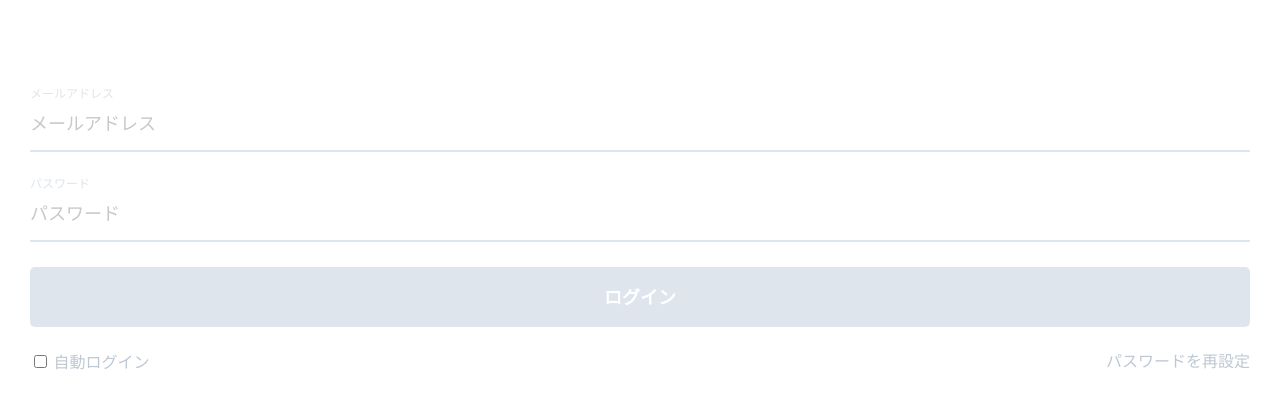
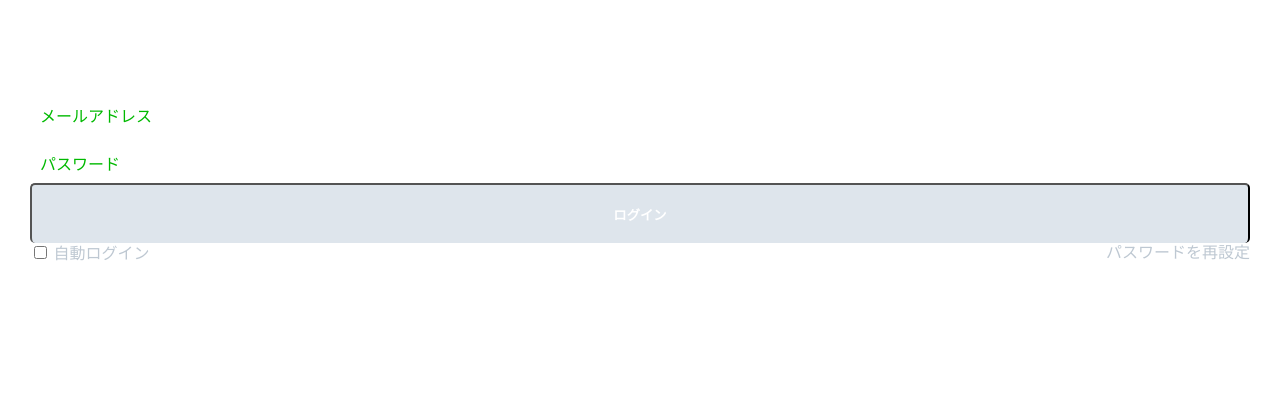
Before and after one commit to CRAOxx/kokoa-clone-2022, a plain HTML site: page index.html in a window 1280 px wide. Shown: the part 247-656 px from the top of the page. Drawn offline with nearby package versions, Linux system fonts and the light colour scheme; files that its build step writes are made by us from their sources.

Commit message:
commit-Modify

```diff
--- /dev/null
+++ b/css/login-form.css
@@ -0,0 +1,54 @@
+#login-form {
+  display: flex;
+  flex-direction: column;
+  margin: 0 30px;
+}
+
+.login-form_input,
+.login-form_submit {
+  border: none;
+  border-bottom: 2px solid #dee5ec;
+  padding: 15px 0px;
+  font-size: 18px;
+  margin-bottom: 25px;
+  transition: border-bottom 0.3s ease-in-out;
+}
+
+#login-form input::placeholder {
+  color: #c8c8c8;
+}
+
+.login-form_input:focus {
+  border-bottom: 2px solid var(--green);
+}
+
+.login-form_label {
+  color: #dee5ec;
+  font-size: 12px;
+}
+
+.login-form_label:focus {
+  display: inherit;
+  color: #00b900;
+  font-size: 12px;
+}
+
+.login-form_submit {
+  font-weight: 800;
+  border-radius: 5px;
+  background-color: #dee5ec;
+  border-bottom: none;
+  color: #fff;
+  height: 60px;
+}
+
+.login-content {
+  display: flex;
+  justify-content: space-between;
+  color: #bec8d2;
+  font-size: 16px;
+}
+
+.login-content a {
+  color: inherit;
+}
--- a/css/styles.css
+++ b/css/styles.css
@@ -2,30 +2,10 @@
 @import "reset.css";
 @import "variables.css";
 @import "status-bar.css";
+@import "welcome-header.css";
 
 body {
   font-family: "Noto Sans JP", sans-serif, "Segoe UI", Tahoma, Geneva, Verdana;
-}
-
-.welcome-header {
-  margin: 90px 0px;
-  text-align: center;
-  display: flex;
-  flex-direction: column;
-  align-items: center;
-}
-
-.welcome-header__title {
-  font-size: 24px;
-  font-weight: 700;
-  margin-top: 30px;
-  margin-bottom: 25px;
-}
-
-.welcome-header__text {
-  color: #949494;
-  width: 51%;
-  font-size: 16px;
 }
 
 #login-form {
@@ -34,18 +14,27 @@ body {
   margin: 0 30px;
 }
 
-.login-form_input,
-.login-form_submit {
-  border: none;
-  border-bottom: 2px solid #dee5ec;
-  padding: 15px 0px;
-  font-size: 18px;
-  margin-bottom: 25px;
-  transition: border-bottom 0.3s ease-in-out;
+.login-form_input {
+  position: relative;
+  width: 100%;
 }
 
-#login-form input::placeholder {
-  color: #c8c8c8;
+.login-form_input input {
+  position: relative;
+  width: 100%;
+  background: transparent;
+  padding: 20px 10px 10px;
+  border: none;
+  color: #23342a;
+  font-size: 1em;
+}
+
+.login-form_span {
+  position: absolute;
+  left: 0;
+  top: 0;
+  padding: 20px 10px 10px;
+  color: #00b900;
 }
 
 .login-form_input:focus {
@@ -54,7 +43,7 @@ body {
 
 .login-form_label {
   color: #dee5ec;
-  font-size: 12px;
+  font-size: 1em;
 }
 
 .login-form_label:focus {
@@ -67,12 +56,9 @@ body {
   font-weight: 800;
   border-radius: 5px;
   background-color: #dee5ec;
+  border-bottom: none;
   color: #fff;
   height: 60px;
-}
-
-.login-form_submit:focus {
-  border-bottom: none;
 }
 
 .login-content {
--- /dev/null
+++ b/css/welcome-header.css
@@ -0,0 +1,20 @@
+.welcome-header {
+  margin: 90px 0px;
+  text-align: center;
+  display: flex;
+  flex-direction: column;
+  align-items: center;
+}
+
+.welcome-header__title {
+  font-size: 24px;
+  font-weight: 700;
+  margin-top: 30px;
+  margin-bottom: 25px;
+}
+
+.welcome-header__text {
+  color: #949494;
+  width: 51%;
+  font-size: 16px;
+}
--- a/index.html
+++ b/index.html
@@ -30,27 +30,23 @@
     </header>
 
     <form id="login-form">
-      <label class="login-form_label" for="email">メールアドレス</label>
-      <input
-        class="login-form_input"
-        name="username"
-        type="text"
-        placeholder="メールアドレス"
-      />
-
-      <label class="login-form_label" for="password">パスワード</label>
-      <input
-        class="login-form_input"
-        name="password"
-        type="password"
-        required
-        minlength="8"
-        placeholder="パスワード"
-      />
+      <div class="login-form_input">
+        <input name="username" type="text" />
+        <span class="login-form_span">メールアドレス</span>
+      </div>
+      <div class="login-form_input">
+        <input name="password" type="password" required minlength="8" />
+        <span class="login-form_span">パスワード</span>
+      </div>
       <input class="login-form_submit" type="submit" value="ログイン" />
       <div class="login-content">
         <div>
-          <input class="checkbox" type="checkbox" id="log-in" name="log-in" />
+          <input
+            class="checkbox"
+            type="checkbox"
+            id="log-in"
+            name="auto-log-in"
+          />
           <label for="log-in"><span>自動ログイン</span></label>
         </div>
         <a href="#">パスワードを再設定</a>
```
